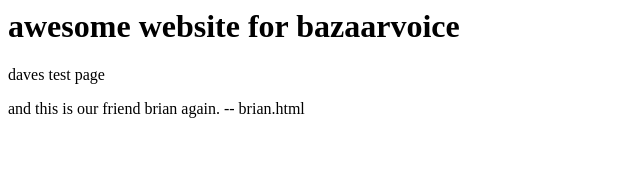
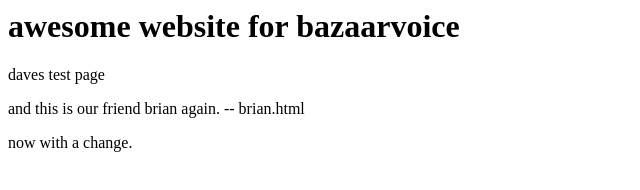
Before and after one commit to davidbbuick/bazaarvoice-demo, a plain HTML site: page brian.html in a window 1280 px wide. Shown: the whole page, without its empty margins (0-640 px from the left). Drawn offline with Linux system fonts and the light colour scheme.

Commit message:
third  commit

```diff
--- a/brian.html
+++ b/brian.html
@@ -8,6 +8,8 @@
 <p>
 and  this is our friend brian again.  -- brian.html
 
+<p>
+now with a change.
 
 </body>
 </html>
```
